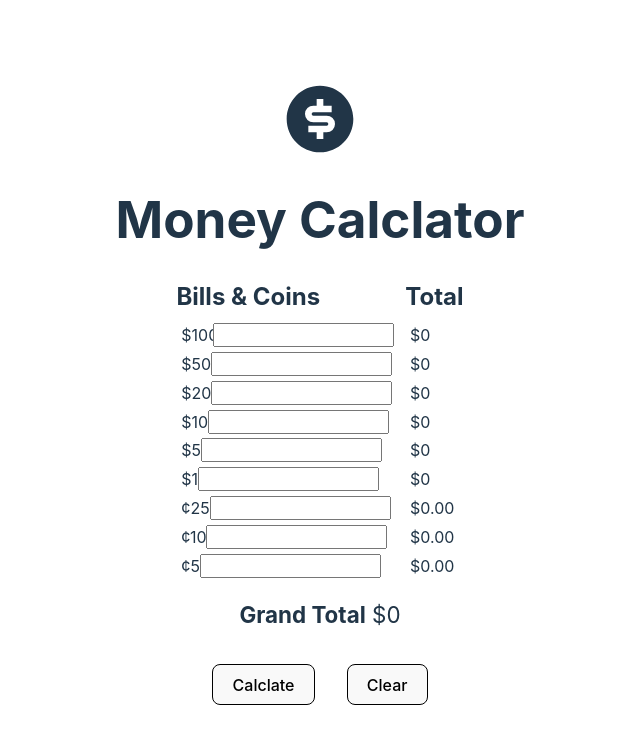
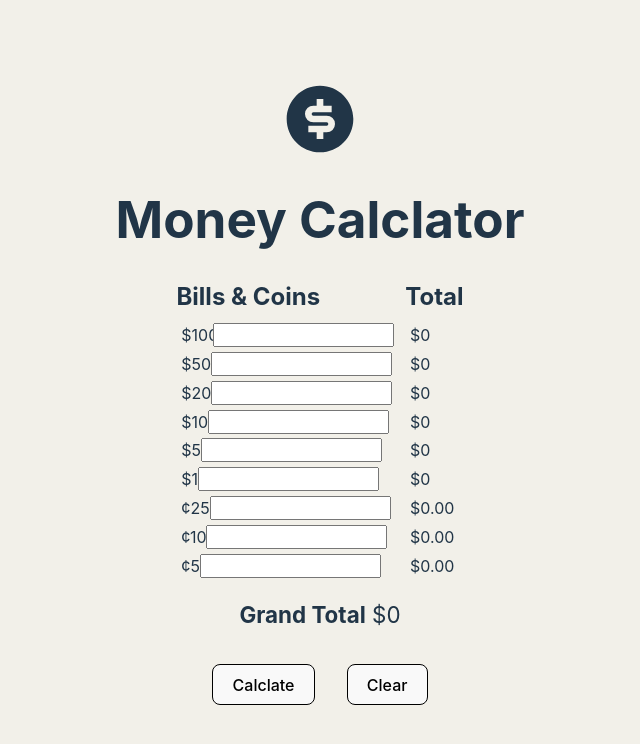
Before and after one commit to mnmbt96/money-calclator, a React (Vite) app: page / in a window 1280 px wide. Shown: the top 744 px of the page, without its empty margins (320-960 px from the left). Built offline with nearby package versions, Linux system fonts and the light colour scheme.

Commit message:
changed style

```diff
--- a/src/index.css
+++ b/src/index.css
@@ -2,6 +2,10 @@
   font-family: Inter, system-ui, Avenir, Helvetica, Arial, sans-serif;
   line-height: 1.5;
   font-weight: 400;
+
+  color-scheme: light dark;
+  color: rgba(255, 255, 255, 0.87);
+  background-color: #242424;
 
   font-synthesis: none;
   text-rendering: optimizeLegibility;
@@ -10,21 +14,13 @@
   -webkit-text-size-adjust: 100%;
 }
 
-a {
-  font-weight: 500;
-  color: #646cff;
-  text-decoration: inherit;
-}
-a:hover {
-  color: #535bf2;
-}
-
 body {
   margin: 0;
   display: flex;
   place-items: center;
   min-width: 320px;
   min-height: 100vh;
+  background-color: #f2f0e9;
 }
 
 h1 {
@@ -34,21 +30,12 @@ h1 {
 
 button {
   border-radius: 8px;
-  border: 1px solid transparent;
   padding: 0.6em 1.2em;
   font-size: 1em;
   font-weight: 500;
   font-family: inherit;
   background-color: #1a1a1a;
   cursor: pointer;
-  transition: border-color 0.25s;
-}
-button:hover {
-  border-color: #646cff;
-}
-button:focus,
-button:focus-visible {
-  outline: 4px auto -webkit-focus-ring-color;
 }
 
 @media (prefers-color-scheme: light) {
```
